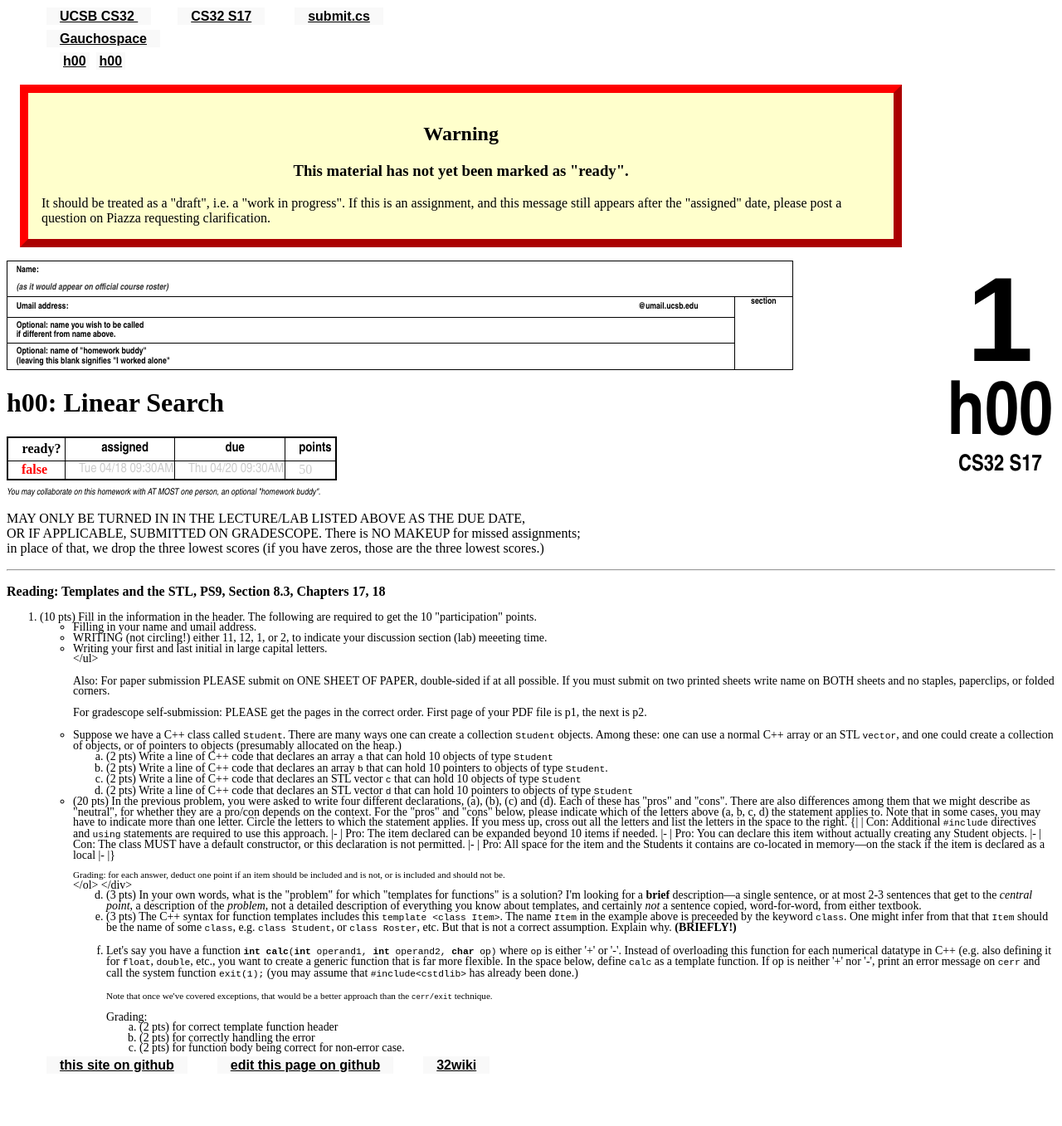
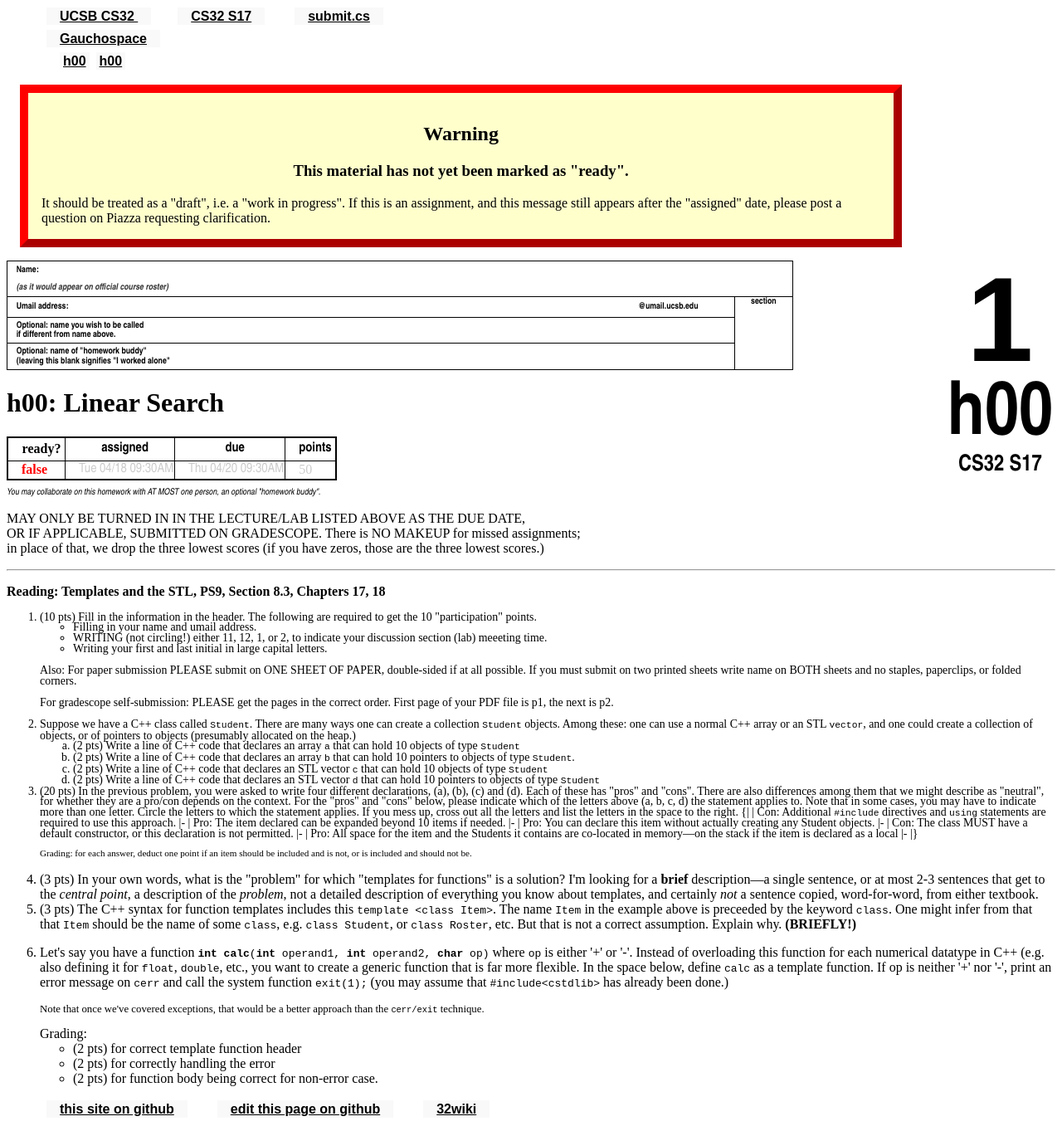
Before and after one commit to ucsb-cs32-s17/ucsb-cs32-s17.github.io, a Jekyll site: the page built from _hwk/h01.md, in a window 1280 px wide. Shown: the whole page at 83% size. Built offline with Jekyll 4.4.1, drawn with Linux system fonts in a browser that asks for light colours; before the commit the page ends 1305 px from its top, so only the background shows below that.

Commit message:
Added missing </il>

```diff
--- a/_hwk/h01.md
+++ b/_hwk/h01.md
@@ -22,7 +22,7 @@ https://ucsb-cs32-s17.github.io/hwk/h01/
 <li>(10 pts) Fill in the information in the header. The following are required to get the 10 "participation" points.
     <ul>
     <li>Filling in your name and umail address.</li>
-    <li>WRITING (not circling!) either 11, 12, 1, or 2, to indicate your discussion section (lab) meeeting time.
+    <li>WRITING (not circling!) either 11, 12, 1, or 2, to indicate your discussion section (lab) meeeting time.</li>
     <li>Writing your first and last initial in large capital letters.</li>
     </ul>
     <p>Also: For paper submission PLEASE submit on ONE SHEET OF PAPER, double-sided if at all possible. If you must submit  on two printed sheets write name on BOTH sheets and no staples, paperclips, or folded corners.</p>
```
